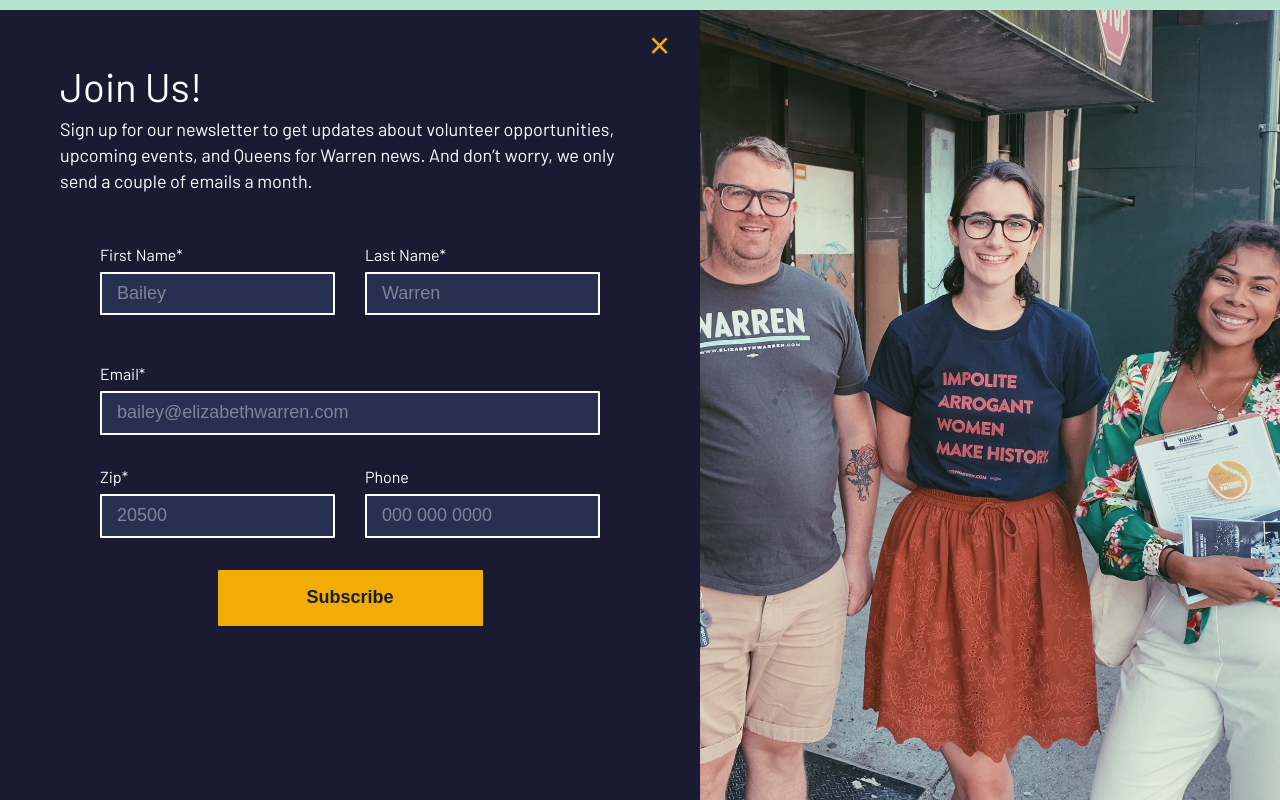
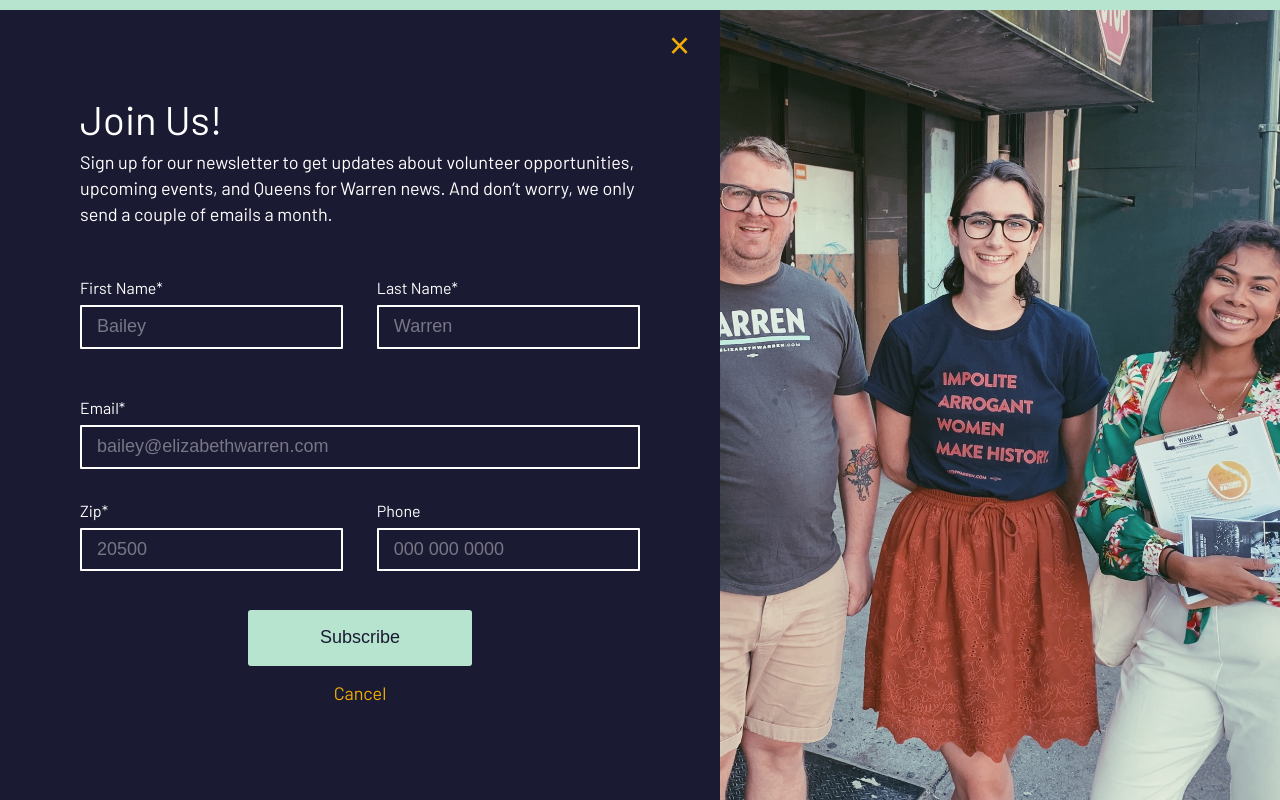
Before and after one commit to katycarr/q4w, a React (Create React App) app: page /volunteer in a window 1280 px wide. Shown: the top 800 px of the page. Built offline with nearby package versions, Linux system fonts and the light colour scheme.

Commit message:
misc fixes

```diff
--- a/src/components/volunteer.jsx
+++ b/src/components/volunteer.jsx
@@ -49,13 +49,16 @@ class Volunteer extends Component {
   renderDone() {
     return (
       <React.Fragment>
-        <h1>Thank you for subscribing to our newsletter!</h1>
+        <h1 className="vol__header">Woohoo — thanks for subscribing to our newsletter!</h1>
         <div className="vol__info vol__info--top">
-          Can’t wait to start volunteering? Sign up for one of these official campaign
-          trainings so that you can hit the ground running:
+          Keep an eye on your inbox for an email with the
+          <span role="img" aria-label="crown"> 👑</span>
+          emoji in the subject line :)&nbsp; Just can’t wait to start volunteering?
+          Sign up for one of these official campaign trainings so that you
+          can hit the ground running:
         </div>
         <Trainings />
-        <Link to="/" className="vol__done">Done</Link>
+        <Link to="/" className="vol__cancel">Done</Link>
       </React.Fragment>
     );
   }
@@ -70,7 +73,7 @@ class Volunteer extends Component {
         <Link to="/" className="close-link">&times;</Link>
         { this.state.done ? this.renderDone() :
             <React.Fragment>
-              <h1>Join Us!</h1>
+              <h1 className="vol__header">Join Us!</h1>
               <div className="vol__info">
                 Sign up for our newsletter to get updates about volunteer opportunities,
                 upcoming events, and Queens for Warren news. And don’t worry, we only
@@ -79,6 +82,8 @@ class Volunteer extends Component {
               <form className="vol__form" onSubmit={this.handleSubmit}>
                 {this.renderTextInputs()}
                 <input type="submit" className="vol__submit button" value="Subscribe"/>
+                <Link to="/" className="vol__cancel">Cancel</Link>
+
               </form>
             </React.Fragment>
         }
--- a/src/home.scss
+++ b/src/home.scss
@@ -2,7 +2,7 @@
 
 .segment {
   margin: auto;
-  padding-bottom: 30px;
+  padding-bottom: 36px;
   &--first {
     padding-top: 30px;
   }
@@ -10,13 +10,16 @@
   &__text {
     font-size: 18px;
     max-width: 36em;
-    margin: 30px auto;
+    margin: 36px 20px;
     line-height: 26px;
   }
 
   &__links {
     font-size: 18px;
     font-weight: 500;
+    margin-left: -15px;
+    margin-right: -15px;
+
     @media (min-width: $mobileBreakpoint + 1) {
       display: flex;
       justify-content: space-between;
--- a/src/layout.scss
+++ b/src/layout.scss
@@ -28,7 +28,7 @@
   position: absolute;
   background-color: $queensBlue;
   width: 50%;
-  min-width: 700px;
+  min-width: 720px;
   overflow-y: scroll;
 
   @media (max-width: $mobileBreakpoint) {
@@ -40,7 +40,7 @@
   }
 
   .container {
-    padding: 25px 60px;
+    padding: 25px 80px;
     position: relative;
     box-sizing: border-box;
     height: auto;
--- a/src/volunteer.scss
+++ b/src/volunteer.scss
@@ -2,7 +2,7 @@
 
 h1 {
   font-size: 40px;
-  font-weight: normal;
+  font-weight: 400;
   text-align: left;
   margin-bottom: 5px;
 }
@@ -10,21 +10,17 @@ h1 {
 .vol {
   &__info {
     text-align: left;
-    font-weight: normal;
+    font-weight: 400;
     line-height: 1.44;
     font-size: 18px;
     margin-top: 7px;
 
     &--top {
-      margin-top: 30px;
+      margin-top: 10px;
     }
   }
   &__form {
-    padding: 40px;
-
-    @media (max-width: $mobileBreakpoint) {
-      padding: 40px 0;
-    }
+    padding: 40px 0;
   }
 
   &__check {
@@ -98,7 +94,7 @@ h1 {
     text-align: right;
     color: $errorRed;
     font-size: 14px;
-    font-weight: 600;
+    font-weight: 400;
   }
 
   &__inputs {
@@ -131,7 +127,7 @@ h1 {
 
   &__text-input {
     border: solid 2px white;
-    background-color: #283052;
+    background-color: $queensBlue;
     color: white;
     font-size: 18px;
     line-height: 1.44;
@@ -159,7 +155,7 @@ h1 {
 
     &--visited:invalid {
       border-color: $errorRed;
-      background-image: url('./assets/x-icon-2.png');
+      background-image: url('./assets/UI-alert-circle.svg');
       background-repeat: no-repeat;
       background-position: right;
       background-origin: content-box;
@@ -175,14 +171,6 @@ h1 {
     margin: auto;
   }
 
-  &__done {
-    color: $queensYellow;
-    font-size: 18px;
-    line-height: 1.44;
-    margin-top: 30px;
-    display: block;
-  }
-
   &__flash {
     position: fixed;
     top: 0;
@@ -193,25 +181,43 @@ h1 {
     left: 0;
     z-index: 1;
   }
+
+  &__cancel {
+    color: $queensYellow;
+    text-decoration: none;
+    font-size: 18px;
+    margin-top: 16px;
+    display: block;
+    transition: color 300ms ease-in-out;
+
+    &:hover {
+      color: $darkQueensYellow;
+    }
+  }
+
+  &__header {
+    margin-top: 60px;
+  }
 }
 
 .button {
-  width: 265px;
-  background-color: $queensYellow;
+  width: 224px;
+  background-color: $libertyGreen;
   color: $queensBlue;
   font-size: 18px;
-  font-weight: 600;
+  font-weight: 500;
   border: unset;
-  border-radius: 1px;
+  border-radius: 3px;
   cursor: pointer;
   transition: background-color 300ms ease-in-out;
   display: block;
   text-decoration: none;
   padding: 15px 0;
   line-height: 1.44;
+  margin-top: 7px;
 
   &:hover {
-    background-color: $darkQueensYellow;
+    background-color: $darkLibertyGreen;
   }
 }
 
@@ -233,21 +239,18 @@ h1 {
 
 .training {
   &__container {
-    display: flex;
-    flex-wrap: wrap;
-    justify-content: space-around;
     padding-top: 10px;
-    margin-top: 50px;
+    margin-top: 38px;
     margin-left: -5px;
     margin-right: -5px;
   }
 
   &__button {
     display: inline-block;
-    margin-bottom: 20px;
-    padding: 20px 0;
-    margin-left: 10px;
-    margin-right: 10px;
-    border-radius: 1px;
+    margin-bottom: 17px;
+    margin-left: 12px;
+    margin-right: 12px;
+    padding: 12px;
+    box-sizing: border-box;
   }
 }
```
